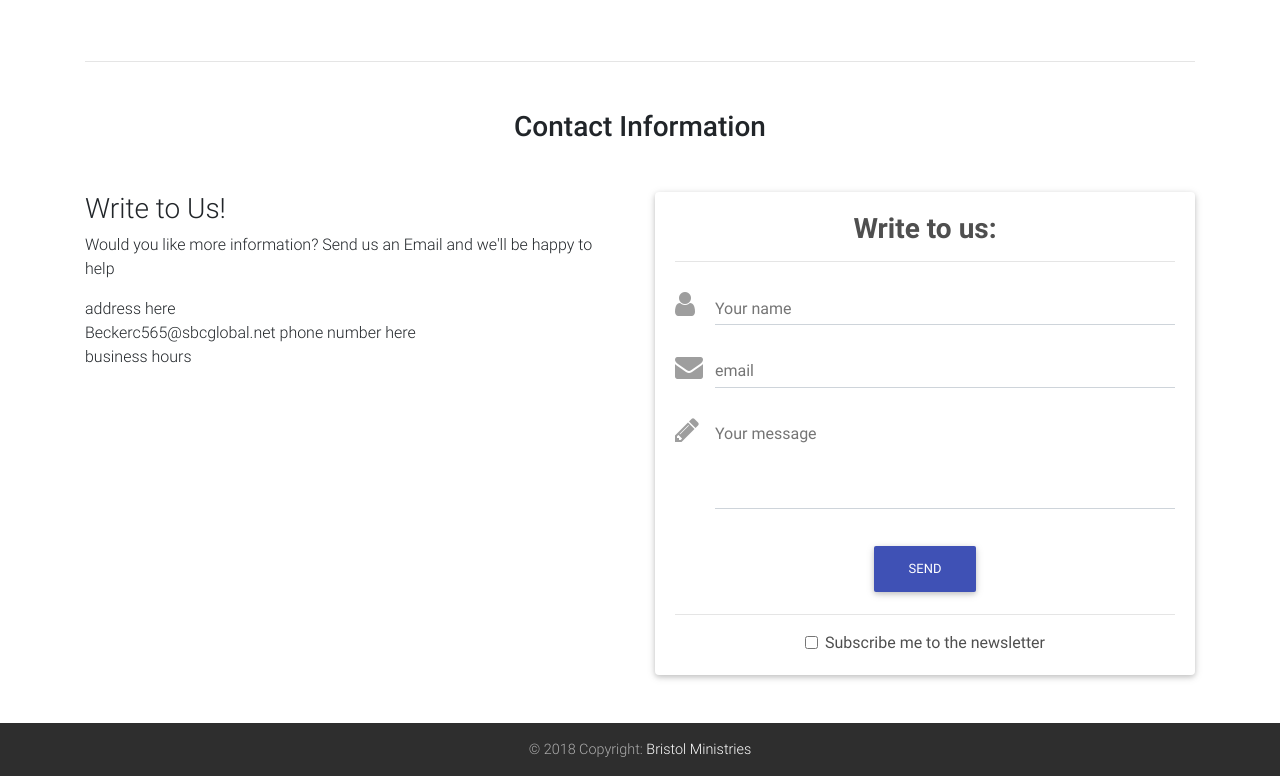
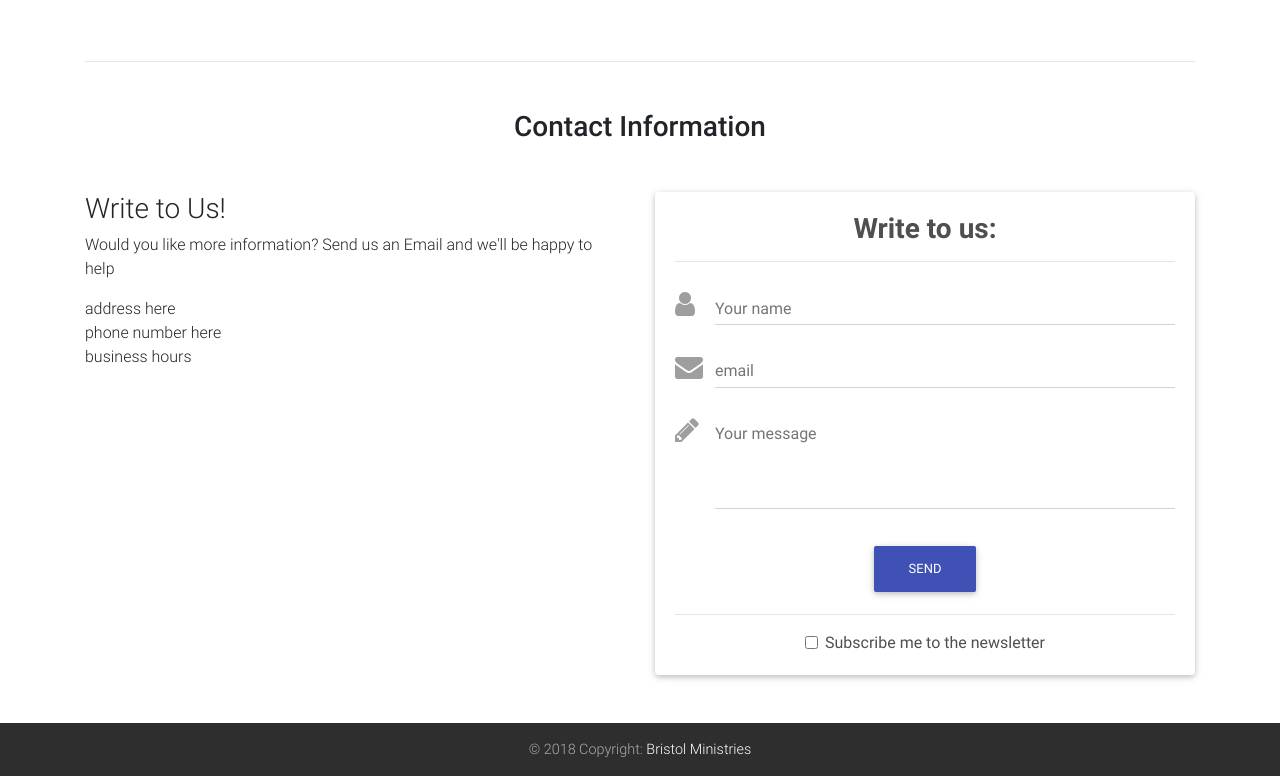
Before and after one commit to Tesuji09/bristol, a plain HTML site: page index.html in a window 1280 px wide. Shown: the part 1713-2489 px from the top of the page. Drawn offline with Linux system fonts and the light colour scheme.

Commit message:
removed email

```diff
--- a/index.html
+++ b/index.html
@@ -228,7 +228,6 @@
             <p> Would you like more information? Send us an Email and we'll be happy to help</p>
             <address>
               address here<br>
-              Beckerc565@sbcglobal.net
               phone number here<br>
               business hours<br>
             </address>
```
